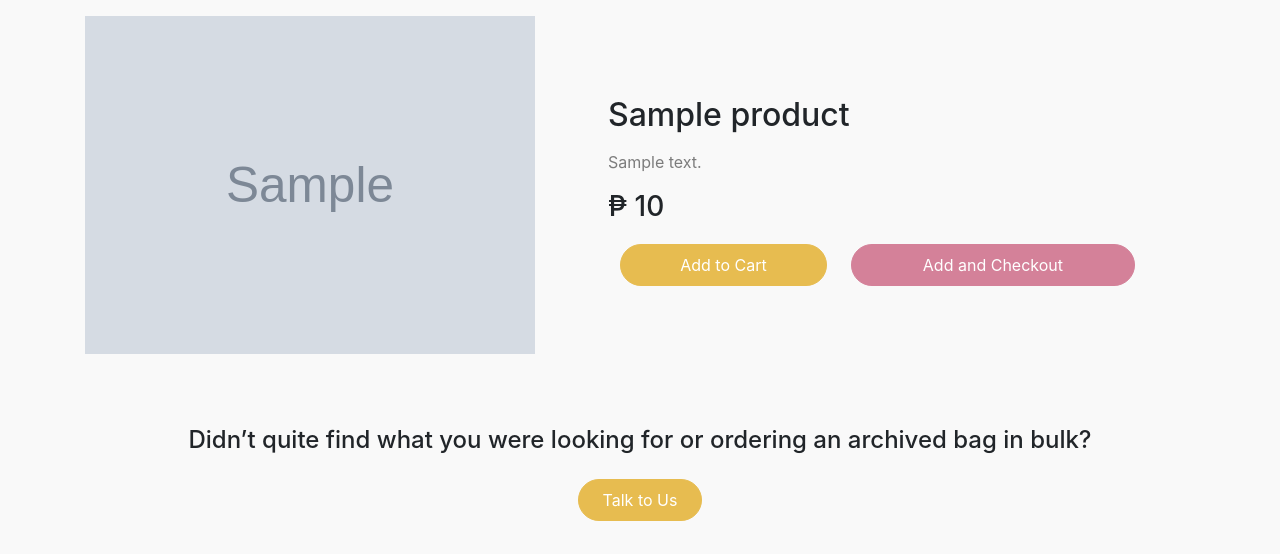
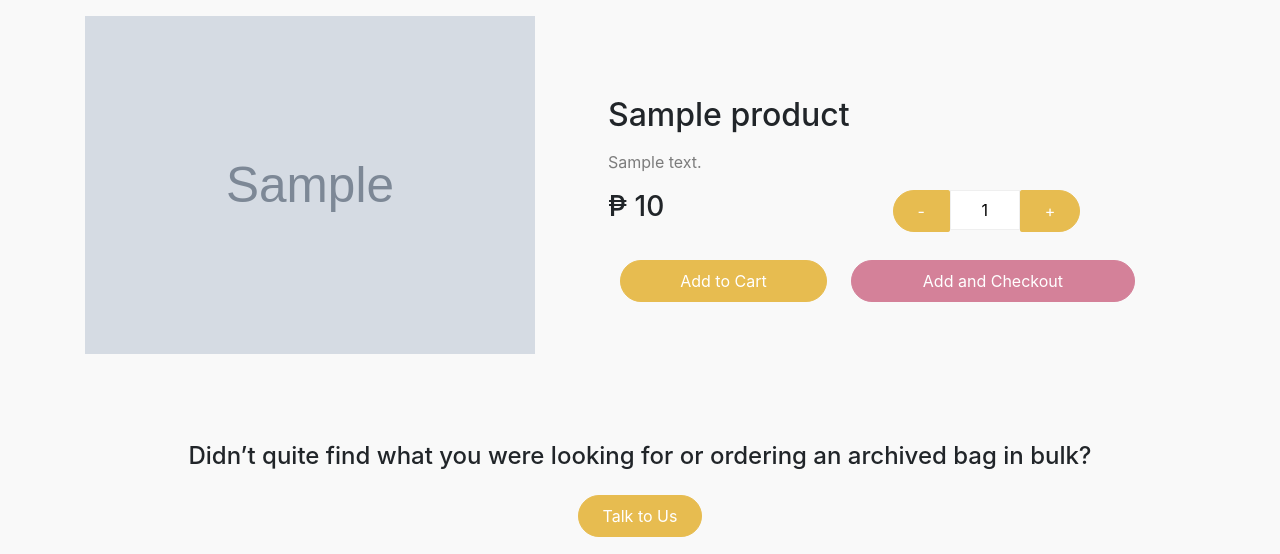
Before and after one commit to alexandra-cyrielle-mangune/cssweng_s15_group5, a Node server app: a page that uses views/productDetails.hbs in a window 1280 px wide. Shown: the part 56-610 px from the top of the page. Run offline with Node 20, Linux system fonts and the light colour scheme; tables that the repository leaves empty hold one stand-in row (values such as "Sample post"); grey boxes marked "Sample" are stand-in pictures; some libraries are stand-ins or nearby versions.

Commit message:
Add quantity to adding to cart

```diff
--- a/public/css/styles.css
+++ b/public/css/styles.css
@@ -223,6 +223,10 @@ body {
 .quantity-text {
   color: rgba(0, 0, 0, 0.7);
   margin-right: 2rem;
+}
+
+#itemQty {
+  width: 70px;
 }
 
 .btn-checkout {
--- a/public/js/script.js
+++ b/public/js/script.js
@@ -1,4 +1,4 @@
-function changedRadio () {
+function changedRadio() {
   $.post('/catalogue/', {
     category: $('input[name="categoryRadio"]:checked').val(),
     sort: $('input[name="sortRadio"]:checked').val()
@@ -7,10 +7,47 @@ function changedRadio () {
   });
 }
 
+function changeQty(valueChange){
+  if (Number.isInteger(valueChange)){
+    if (valueChange + parseInt($("#itemQty").val()) < 1){
+      $("#itemQty").val(1);
+    }
+    else if (valueChange + parseInt($("#itemQty").val()) > 99){
+      $("#itemQty").val(99);
+    }
+    else {
+      $("#itemQty").val(valueChange + parseInt($("#itemQty").val()));
+    }
+  }
+}
+
+$(".btnCart").on("click", function(button){
+  cartBtnClick(button.target.id);
+})
+
 $(function() {
   $("#noFilterRadio").prop("checked", true);
   $("#nameRadio").prop("checked", true);
 
   $(".categoryRadio").on("change", changedRadio);
   $(".sortRadio").on("change", changedRadio);
+
+  $(".btnQty").on("click", function(button){
+    if (button.target.id == "plus") {
+      changeQty(1);
+    }
+    else if (button.target.id == "minus") {
+      changeQty(-1);
+    }
+  });
+
+  $("#itemQty").on("change", function(){
+    var btn = $("#itemQty");
+    if (parseInt(btn.val()) < 1){
+      btn.val(1);
+    }
+    else if (parseInt(btn.val()) > 99){
+      btn.val(99);
+    }
+  });
 });
--- a/routes/cartRoutes.js
+++ b/routes/cartRoutes.js
@@ -3,8 +3,7 @@ const cartController = require('../controllers/cartController');
 const {isPrivate} = require('../middlewares/checkAuth');
 
 // add an item to the cart
-router.get('/add_to_cart/:id', cartController.addToCart);
-router.get('/add_checkout/:id', cartController.addToCartAndCheckout);
+router.post('/add_to_cart/:id/', cartController.addToCart);
 
 router.get('/delete_from_cart/:id', cartController.removeFromCart);
 
--- a/views/productDetails.hbs
+++ b/views/productDetails.hbs
@@ -16,29 +16,33 @@
               <p>{{desc}}</p>
             </dd>
           </dl>
+          <form class="form-div" action="/add_to_cart/{{_id}}" method="POST">
             <div class="row">
               <div class="col">
                 <!-- Product Price -->
                 <h3 class="price-detail-warp">₱ {{price}}</h3>
               </div>
-            {{!-- <div class="col">
+              <div class="col">
                 <!-- Quantity -->
                 <div class="quantity buttons_added">
-              <input type="button" value="-" class="btn btn-c-yellow rounded-right minus">
-              <input type="number" step="1" min="1" max="" name="quantity" value="1" title="qty" class="input-text qty text" size="4" pattern="" inputmode="">
-              <input type="button" value="+" class="btn btn-c-yellow rounded-left plus">
-            </div> --}}
+                <input type="button" class="btn btn-c-yellow rounded-right btnQty" id="minus" value="-">
+                <input type="number" step="1" min="1" max="99" name="qty" value="1" title="Quantity to Add" class="input-text qty text" size="4" id="itemQty">
+                <input type="button" class="btn btn-c-yellow rounded-left btnQty" id="plus" value="+">
+                </div>
+              </div>
             </div>
             <!-- Buttons -->
             <table class="table table-borderless">
               <tr>
-              <td><a href='/add_to_cart/{{_id}}' class="btn btn-c-yellow w-100">Add to Cart</a></td>
-              <td><a href="/add_checkout/{{_id}}" class="btn btn-c-pink w-100">Add and Checkout</a></td>
+                <td><input type="submit" class="btn btn-c-yellow w-100 btnCart" name="btnPressed" value="Add to Cart"></td>
+                <td><input type="submit" class="btn btn-c-pink w-100 btnCart" name="btnPressed" value="Add and Checkout"></td>
               </tr>
             </table>
+          </form>
         </article>
       </aside>
     </div>
+    <div id="productId" hidden>{{_id}}</div>
   </div>
 
   <!-- Contact Us -->
```
Also changed, not shown: controllers/cartController.js (+12 -23 lines). Lines whose indentation alone changed are shown as unchanged.
